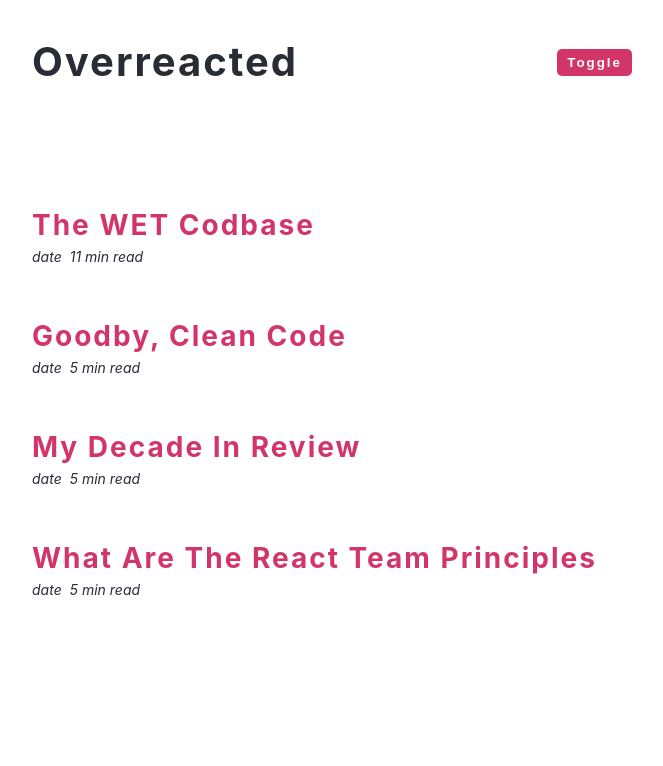
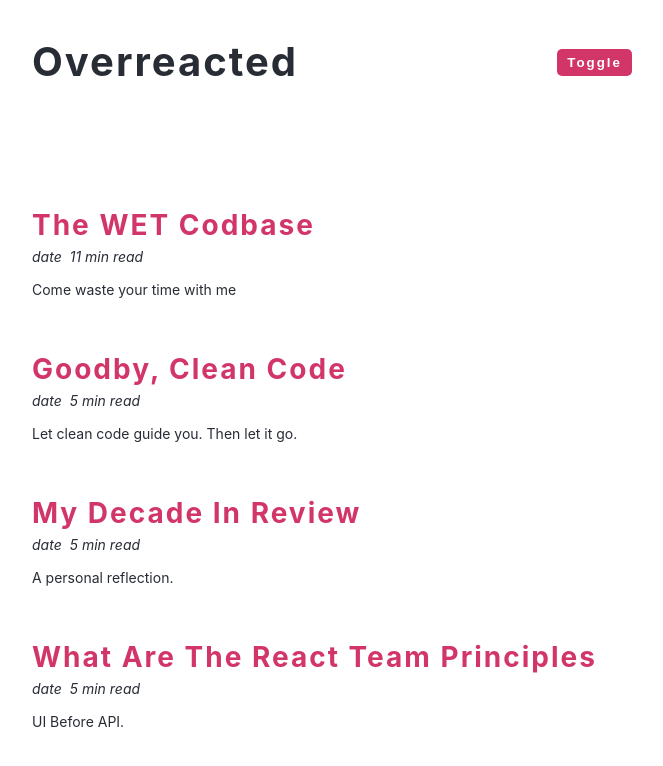
Before and after one commit to zainabturkmen/React-Projects, a React (Create React App) app in the folder react-projects-master/20-dark-mode/setup/: page / in a window 1280 px wide. Shown: the top 766 px of the page, without its empty margins (308-971 px from the left). Built offline with nearby package versions, Linux system fonts and the light colour scheme; the HTML template or start-up script is replaced by a standard one.

Commit message:
dark-mode

```diff
--- a/react-projects-master/20-dark-mode/setup/src/Article.js
+++ b/react-projects-master/20-dark-mode/setup/src/Article.js
@@ -7,6 +7,7 @@ const Article = ({ title, snippet, date, length }) => {
         <span>date</span>
         <span>{length} min read</span>
       </div>
+      <p>{snippet}</p>
     </article>
   );
 };
```
